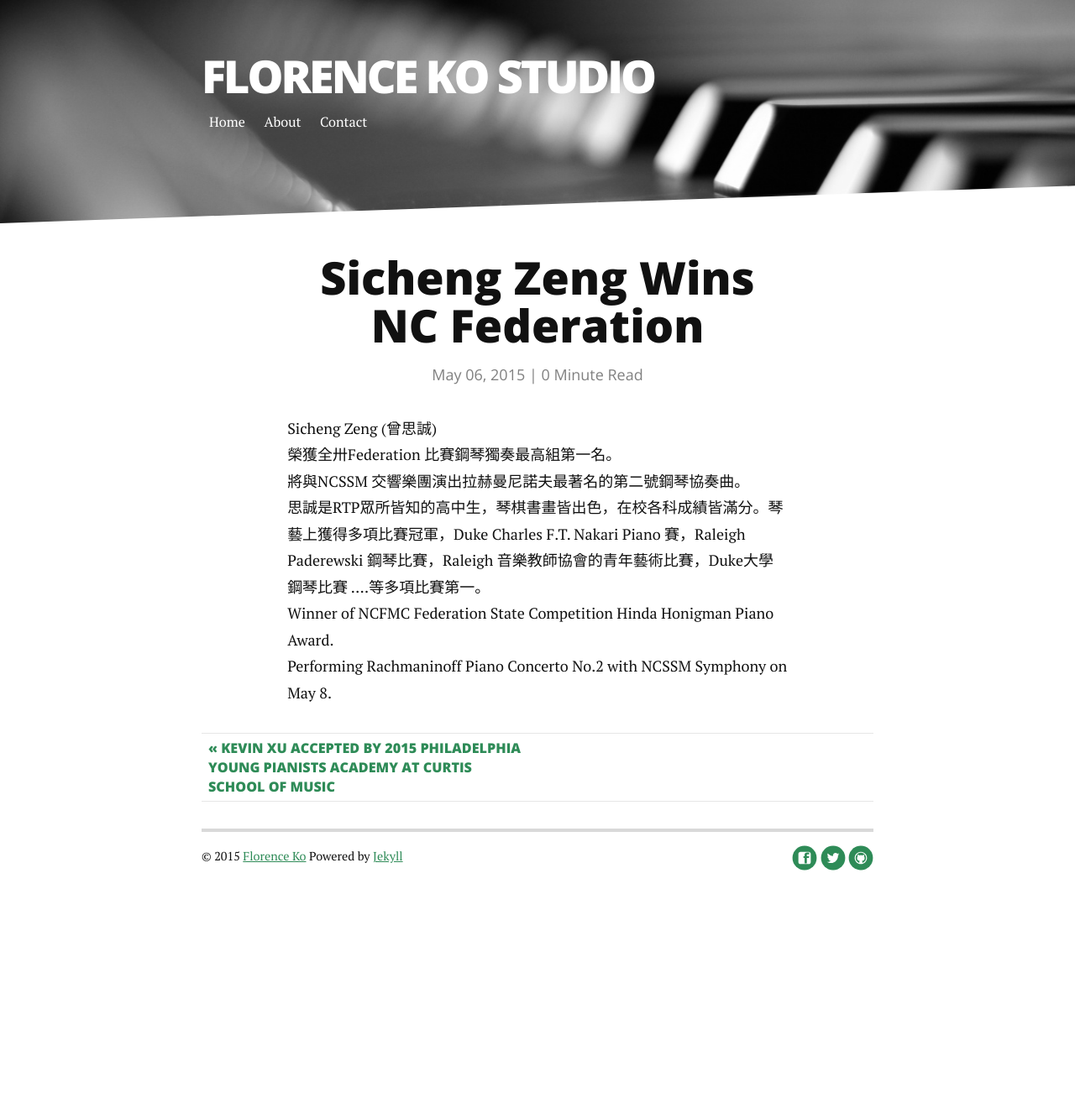
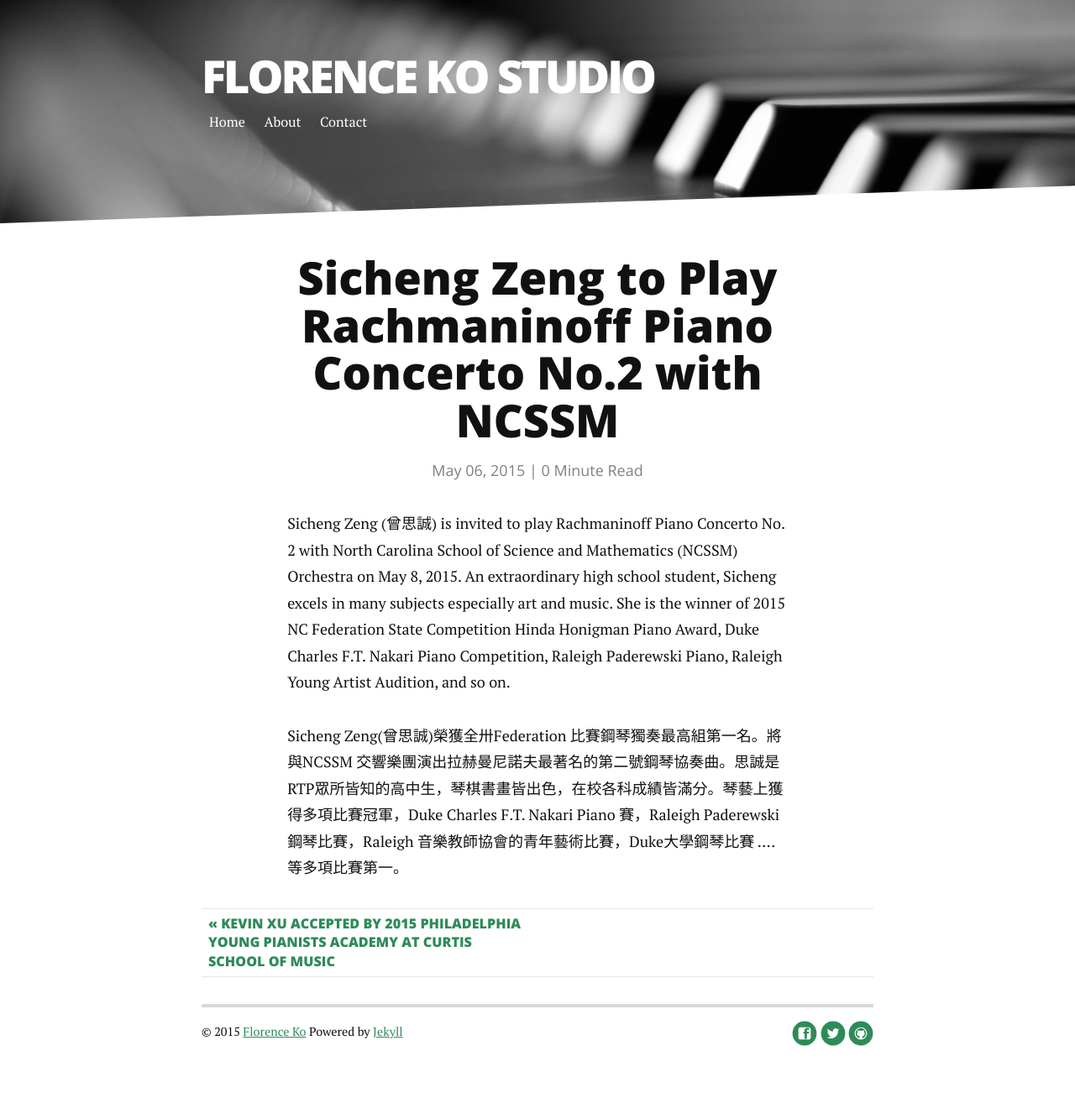
Before and after one commit to kerryzhou/kerryzhou.github.io, a Jekyll site: the page built from _posts/2015-05-06-Sicheng-wins-NC-Federation.markdown, in a window 1280 px wide. Shown: the whole page at 84% size. Built offline with Jekyll 4.4.1, drawn with Linux system fonts in a browser that asks for light colours; nearby versions of some CDN libraries; Markdown is read by kramdown in place of the engine named in the settings; before the commit the page ends 1125 px from its top, so only the background shows below that.

Commit message:
English text

```diff
--- a/_posts/2015-05-06-Sicheng-wins-NC-Federation.markdown
+++ b/_posts/2015-05-06-Sicheng-wins-NC-Federation.markdown
@@ -1,13 +1,9 @@
 ---
 layout: post
-title:  "Sicheng Zeng Wins NC Federation"
-date:   2015-05-06
+title: "Sicheng Zeng to Play Rachmaninoff Piano Concerto No.2 with NCSSM"
+date: 2015-05-06
 ---
 
+Sicheng Zeng (曾思誠) is invited to play Rachmaninoff Piano Concerto No. 2 with North Carolina School of Science and Mathematics (NCSSM) Orchestra on May 8, 2015. An extraordinary high school student, Sicheng excels in many subjects especially art and music. She is the winner of 2015 NC Federation State Competition Hinda Honigman Piano Award, Duke Charles F.T. Nakari Piano Competition, Raleigh Paderewski Piano, Raleigh Young Artist Audition, and so on.
 
-Sicheng Zeng (曾思誠)
-榮獲全卅Federation 比賽鋼琴獨奏最高組第一名。
-將與NCSSM 交響樂團演出拉赫曼尼諾夫最著名的第二號鋼琴協奏曲。
-思誠是RTP眾所皆知的高中生，琴棋書畫皆出色，在校各科成績皆滿分。琴藝上獲得多項比賽冠軍，Duke Charles F.T. Nakari Piano 賽，Raleigh Paderewski 鋼琴比賽，Raleigh 音樂教師協會的青年藝術比賽，Duke大學鋼琴比賽 ....等多項比賽第一。
-Winner of NCFMC Federation State Competition Hinda Honigman Piano Award.
-Performing Rachmaninoff Piano Concerto No.2 with NCSSM Symphony on May 8.
+Sicheng Zeng(曾思誠)榮獲全卅Federation 比賽鋼琴獨奏最高組第一名。將與NCSSM 交響樂團演出拉赫曼尼諾夫最著名的第二號鋼琴協奏曲。思誠是RTP眾所皆知的高中生，琴棋書畫皆出色，在校各科成績皆滿分。琴藝上獲得多項比賽冠軍，Duke Charles F.T. Nakari Piano 賽，Raleigh Paderewski 鋼琴比賽，Raleigh 音樂教師協會的青年藝術比賽，Duke大學鋼琴比賽 ....等多項比賽第一。
```
